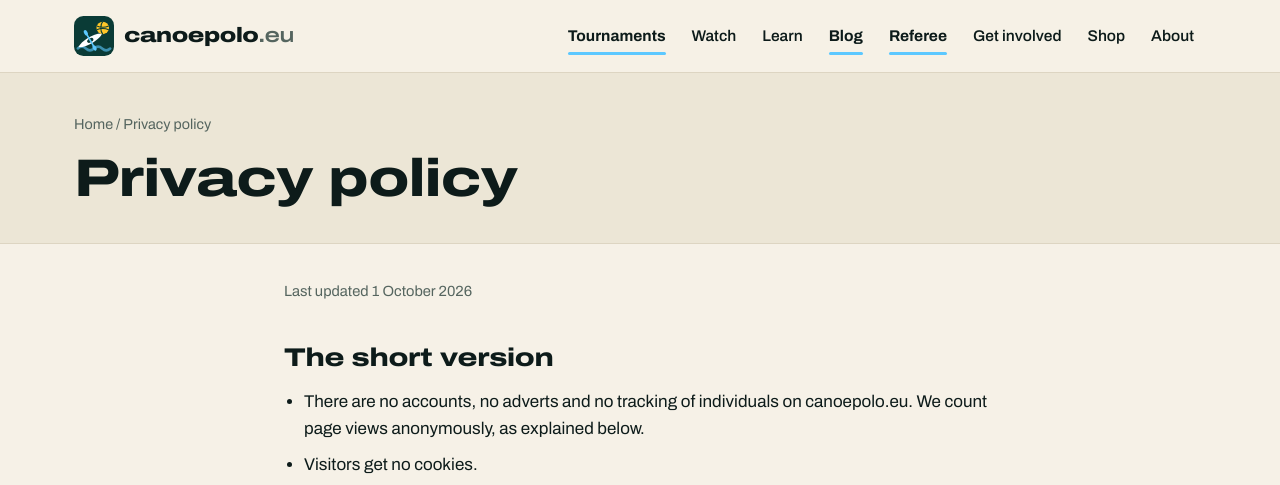
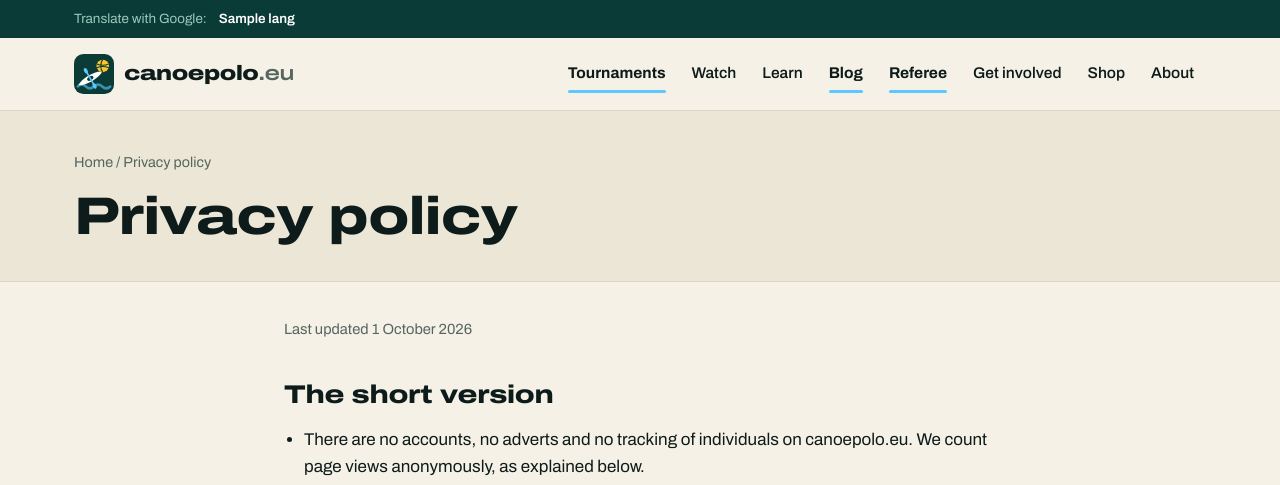
Before and after one commit to KeithNolan19/canoepolo, a Node project: template views/privacy.ejs in a window 1280 px wide. Shown: the top 485 px of the page. Run offline with Node 20 templates, Linux system fonts and the light colour scheme; the template is opened without the code that fills it: most values are stand-ins (such as "Sample title", 1, 10 or a date in 2020).

Commit message:
Language links: translate via Google Translate copy of each page (opt-in link, no third party code), privacy note
Co-Authored-By: Claude Sonnet 5.5 <noreply@anthropic.com>
Claude-Session: https://claude.ai/code/session_01BG8E7S5wXzUD43dsrRRBAD

```diff
--- a/public/app.js
+++ b/public/app.js
@@ -100,3 +100,14 @@ document.addEventListener('click', (e) => {
   if (!external && !download) return;
   try { navigator.sendBeacon('/_c', new Blob(['t=' + encodeURIComponent(href)], { type: 'application/x-www-form-urlencoded' })); } catch (err) { /* ignore */ }
 });
+
+// On Google's translated copy of the site, swap the language links for a way back to the English original.
+(function () {
+  const bar = document.querySelector('.langbar');
+  if (!bar || !/\.translate\.goog$/.test(location.hostname)) return;
+  const back = bar.querySelector('.lg-back');
+  bar.querySelector('.lg-list').hidden = true;
+  bar.querySelector('.lg-label').hidden = true;
+  back.href = bar.dataset.base + location.pathname;
+  back.hidden = false;
+})();
--- a/public/style.css
+++ b/public/style.css
@@ -806,3 +806,13 @@ img.fl { max-width: none; min-width: 20px; }
 .sched-export { display: flex; flex-wrap: wrap; align-items: center; gap: 8px 10px; margin: 0 0 16px; }
 .sched-export[hidden] { display: none; }
 .sched-export > span { font-weight: 650; color: var(--muted); font-size: .92rem; }
+
+/* Language links */
+.langbar { background: var(--deep); color: #d7e9e5; font-size: .84rem; }
+.langbar .wrap { display: flex; align-items: center; gap: 12px; min-height: 36px; overflow-x: auto; white-space: nowrap; scrollbar-width: none; }
+.langbar .wrap::-webkit-scrollbar { display: none; }
+.lg-label { color: #9cc7bf; flex: none; }
+.lg-list { list-style: none; display: flex; gap: 4px 14px; margin: 0; padding: 0; }
+.lg-list[hidden], .lg-label[hidden], .lg-back[hidden] { display: none; }
+.langbar a { color: #fff; text-decoration: none; font-weight: 600; padding: 8px 0; display: inline-block; }
+.langbar a:hover { text-decoration: underline; }
--- a/src/server.js
+++ b/src/server.js
@@ -78,6 +78,17 @@ app.use(cookieSession({
   maxAge: 12 * 60 * 60 * 1000, // 12 hours
 }));
 
+// "Read this site in" links. Each one is a plain link to Google's translated copy of the page, so nothing is sent
+// to Google unless a visitor clicks. Only shown on the real https site, not on the admin pages.
+const LANGS = [['de', 'Deutsch'], ['fr', 'Français'], ['es', 'Español'], ['it', 'Italiano'], ['nl', 'Nederlands'], ['da', 'Dansk'], ['cs', 'Čeština'], ['pl', 'Polski']];
+function translateLinks(req) {
+  let u;
+  try { u = new URL(BASE_URL); } catch { return []; }
+  if (u.protocol !== 'https:' || /^(localhost|127\.|\[)/.test(u.hostname) || req.path.startsWith('/admin')) return [];
+  const host = u.hostname.replace(/-/g, '--').replace(/\./g, '-') + '.translate.goog';
+  return LANGS.map(([code, name]) => ({ code, name, url: `https://${host}${req.originalUrl.split('?')[0]}?_x_tr_sl=en&_x_tr_tl=${code}&_x_tr_hl=${code}&_x_tr_pto=wapp` }));
+}
+
 // Helpers available in every page template
 app.use((req, res, next) => {
   // Only the admin area uses a cookie. Public visitors get no cookies at all.
@@ -92,6 +103,7 @@ app.use((req, res, next) => {
     fmtDate,
     today: T.today(),
     canonical: BASE_URL + req.path,
+    langs: translateLinks(req),
   });
   next();
 });
--- a/views/partials/header.ejs
+++ b/views/partials/header.ejs
@@ -21,6 +21,15 @@
 </head>
 <body>
 <a class="skip" href="#content">Skip to content</a>
+<% if (langs.length) { %>
+<div class="langbar" data-base="<%= BASE_URL %>">
+  <div class="wrap">
+    <span class="lg-label">Translate with Google:</span>
+    <ul class="lg-list"><% langs.forEach(l => { %><li><a href="<%= l.url %>" lang="<%= l.code %>" hreflang="<%= l.code %>" rel="nofollow noopener" target="_blank"><%= l.name %></a></li><% }) %></ul>
+    <a class="lg-back" href="<%= BASE_URL %>" hidden>Back to English</a>
+  </div>
+</div>
+<% } %>
 <header class="site-header">
   <div class="wrap bar">
     <a class="brand" href="/" aria-label="canoepolo.eu home">
--- a/views/privacy.ejs
+++ b/views/privacy.ejs
@@ -43,6 +43,7 @@
   <h3>The admin area</h3>
   <p>People who run the site log in to an admin area. Only then is one cookie (<code>cp_session</code>) set, to keep them logged in and protect forms. It's strictly necessary for that purpose, expires after 12 hours, and is never set for ordinary visitors.</p>
 
+  <p><strong>Translation.</strong> The language links at the top of each page are ordinary links to Google Translate. Nothing is sent to Google unless you click one. If you do, Google shows you a machine-translated copy of the page and Google's own <a href="https://policies.google.com/privacy" target="_blank" rel="noopener">privacy policy</a> applies to that visit. Translations are automatic and may contain mistakes, so check anything important (dates, times, rules) in the English original.</p>
   <p class="small-note">IP to country data by <a href="https://db-ip.com" target="_blank" rel="noopener">DB-IP.com</a>, licensed under CC BY 4.0.</p>
 
   <h2 id="quiz">Referee quiz leaderboard</h2>
```
